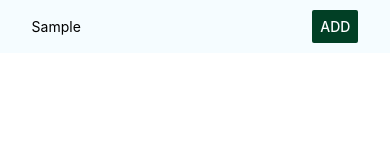
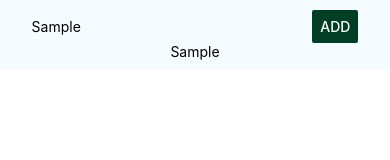
Before and after one commit to annaszalkiewicz/react-native-project, a React Native app: screen / in a window 390 px wide. Both pictures are taken after typing "Sample" into the empty fields and a click on the button "ADD". Shown: the top 160 px of the page. Built offline with nearby package versions, Linux system fonts and the light colour scheme.

Commit message:
Display places in the list

```diff
--- a/App.js
+++ b/App.js
@@ -45,6 +45,11 @@ export default class App extends Component {
             onPress={this.submitHandler}
           />
         </View>
+        <View>
+          {places.map((place, i) => (
+            <Text key={i}>{place}</Text>
+          ))}
+        </View>
       </View>
     );
   }
```
